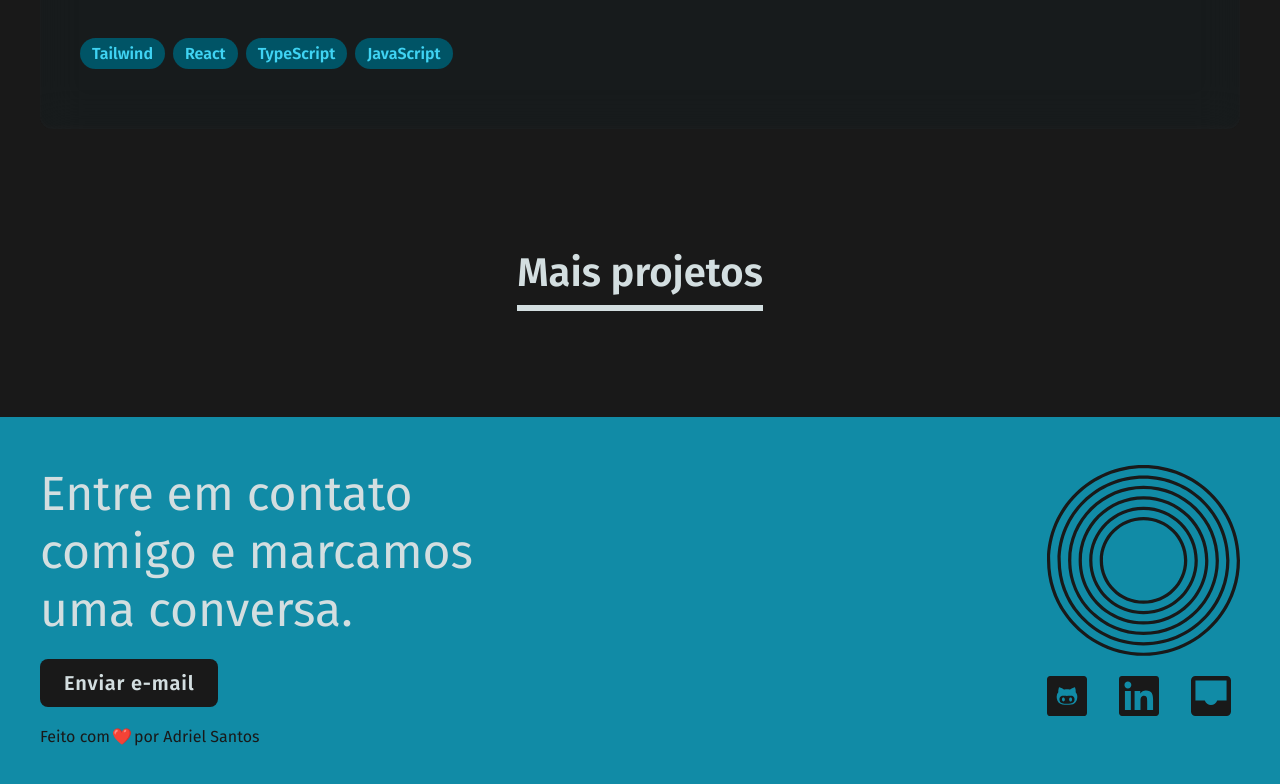
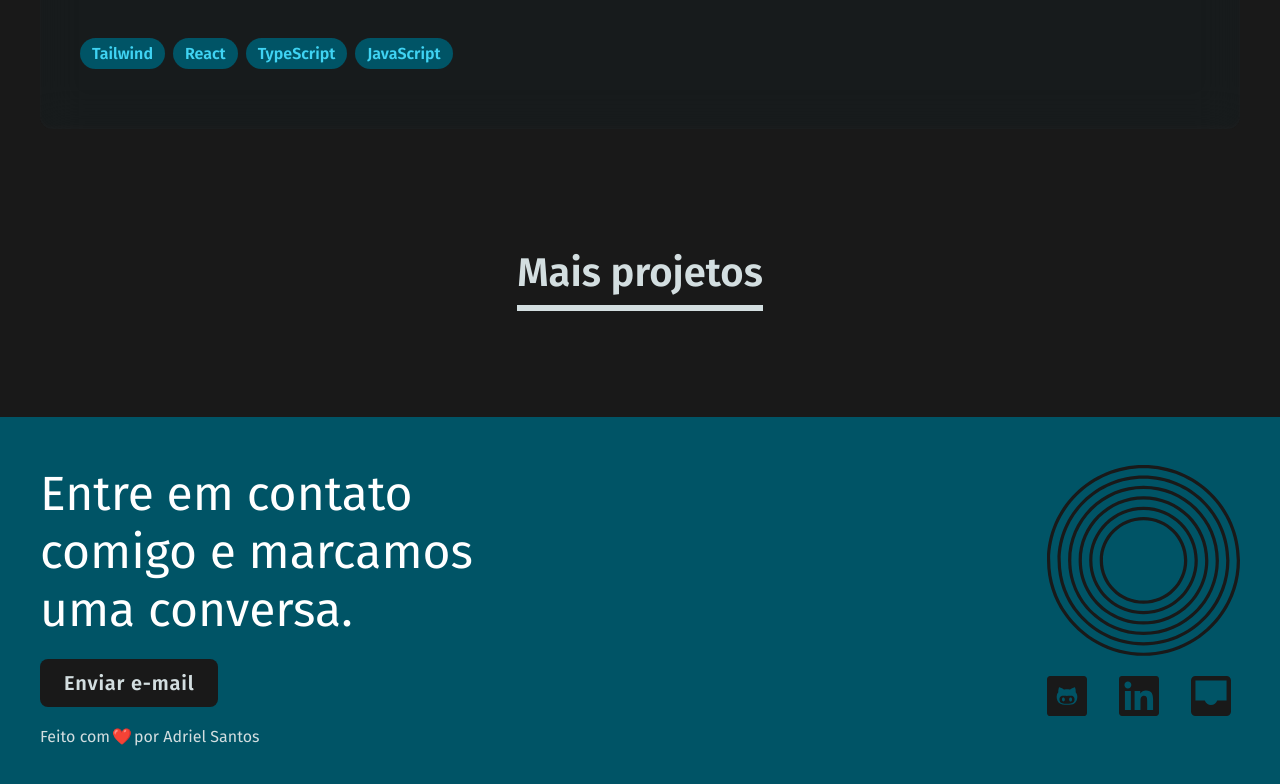
Before and after one commit to adriel-mp3/portfolio, a React (Vite) app: page / in a window 1280 px wide. Shown: the part 2476-3260 px from the top of the page. Built offline with nearby package versions, Linux system fonts and the light colour scheme.

Commit message:
fix: contrast color between elements

```diff
--- a/src/layout/Footer/style.ts
+++ b/src/layout/Footer/style.ts
@@ -29,7 +29,7 @@ const pulse = keyframes`
 }`;
 
 export const Background = styled.footer`
-  background: ${({ theme }) => theme.colors["accent-200"]};
+  background: ${({ theme }) => theme.colors["accent-100"]};
 `;
 
 export const Container = styled.div`
@@ -50,7 +50,7 @@ export const Container = styled.div`
 
 export const Contact = styled.div`
   p {
-    color: ${({ theme }) => theme.colors["neutral-400"]};
+    color: ${({ theme }) => theme.colors["neutral-100"]};
     font-size: ${({ theme }) => theme.fontSizes["2xl"]};
     max-width: 20ch;
     margin-bottom: ${({ theme }) => theme.spacing.lg};
@@ -86,7 +86,7 @@ export const Copyright = styled.span`
   align-items: center;
   flex-wrap: wrap;
   gap: 2px;
-  color: ${({ theme }) => theme.colors.background};
+  color: ${({ theme }) => theme.colors["neutral-400"]};
   font-size: ${({ theme }) => theme.fontSizes.sm};
 
   margin-top: ${({ theme }) => theme.spacing.lg};
```
